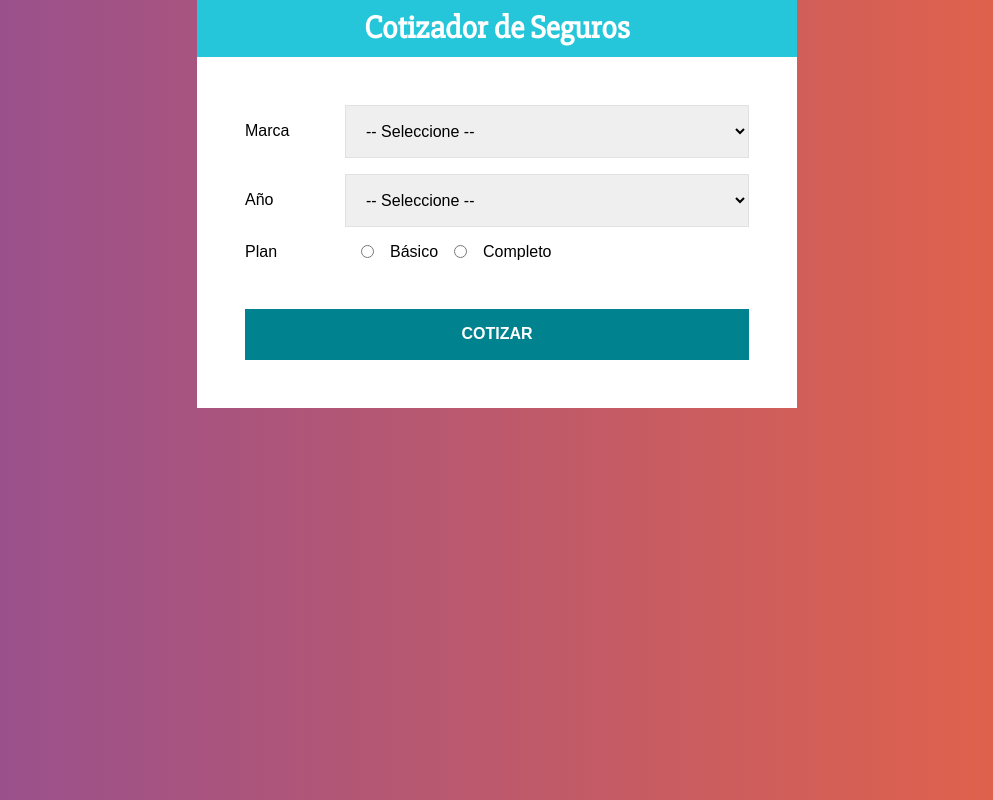
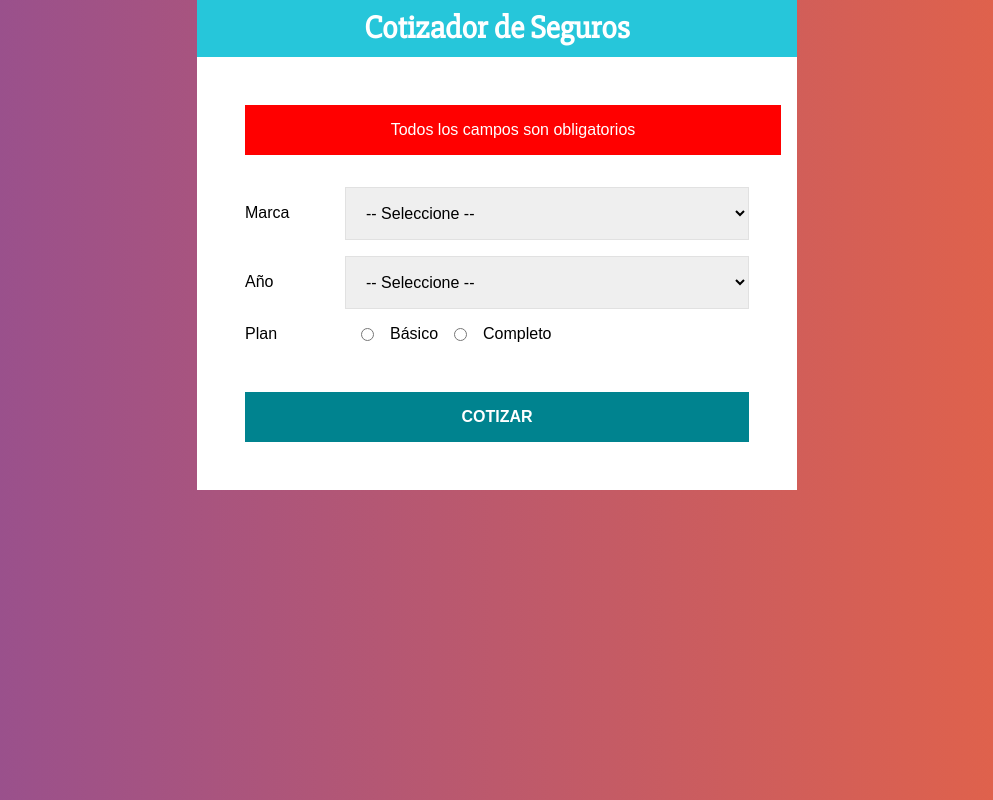
Before and after one commit to santiagoquinteroguarin/quote-react-app, a React (Create React App) app: page / in a window 1280 px wide. Both pictures are taken after a click on the button "COTIZAR". Shown: the whole page, without its empty margins (143-1136 px from the left). Built offline with nearby package versions, Linux system fonts and the light colour scheme.

Commit message:
Validated form

```diff
--- a/src/components/Form.js
+++ b/src/components/Form.js
@@ -48,6 +48,16 @@ const Button = styled.button`
     }
 `;
 
+// ?13.
+const Error = styled.div`
+    background-color: red;
+    color: #fff;
+    padding: 1rem;
+    width: 100%;
+    text-align: center;
+    margin-bottom: 2rem;
+`;
+
 // ?1.
 const Form = () => {
 
@@ -57,6 +67,9 @@ const Form = () => {
         year: '',
         plan: '',
     });
+
+    // ?12.
+    const [error, setSavedError] = useState(false);
 
     // ?9.
     const { marca, year, plan } = data;
@@ -69,8 +82,41 @@ const Form = () => {
         })
     }
 
+    // ?12. when user click in submit button
+    const handleQuote = e => {
+        e.preventDefault();
+
+        if(marca.trim() === '' || year.trim() === '' || plan.trim() === '') {
+            setSavedError(true);
+            return;
+        }
+
+        setSavedError(false);
+
+        // ?13. obtener la diferencia entre años
+
+        // ?14. por cada año hay que restar el 3%
+
+        /*
+            Americano: 15%
+            Asiatico: 5%
+            Europeo: 30%
+        */
+
+        // ?16. Basico aumenta 20%
+
+        // ?17. Completo 50%
+
+
+        // ?18. Total
+
+    }
+
     return (
-        <form >
+        <form onSubmit={handleQuote}>
+
+            {error ? <Error>Todos los campos son obligatorios</Error> : null}
+
             <Field>
                 <Label>Marca</Label>
                 <Select
@@ -133,7 +179,7 @@ const Form = () => {
             </Field>
 
             <Button
-                type="button"
+                type="submit"
             >Cotizar</Button>
         </form>
     );
```
Also changed, not shown: 1 other file (tests, documents, lock files or other folders).
